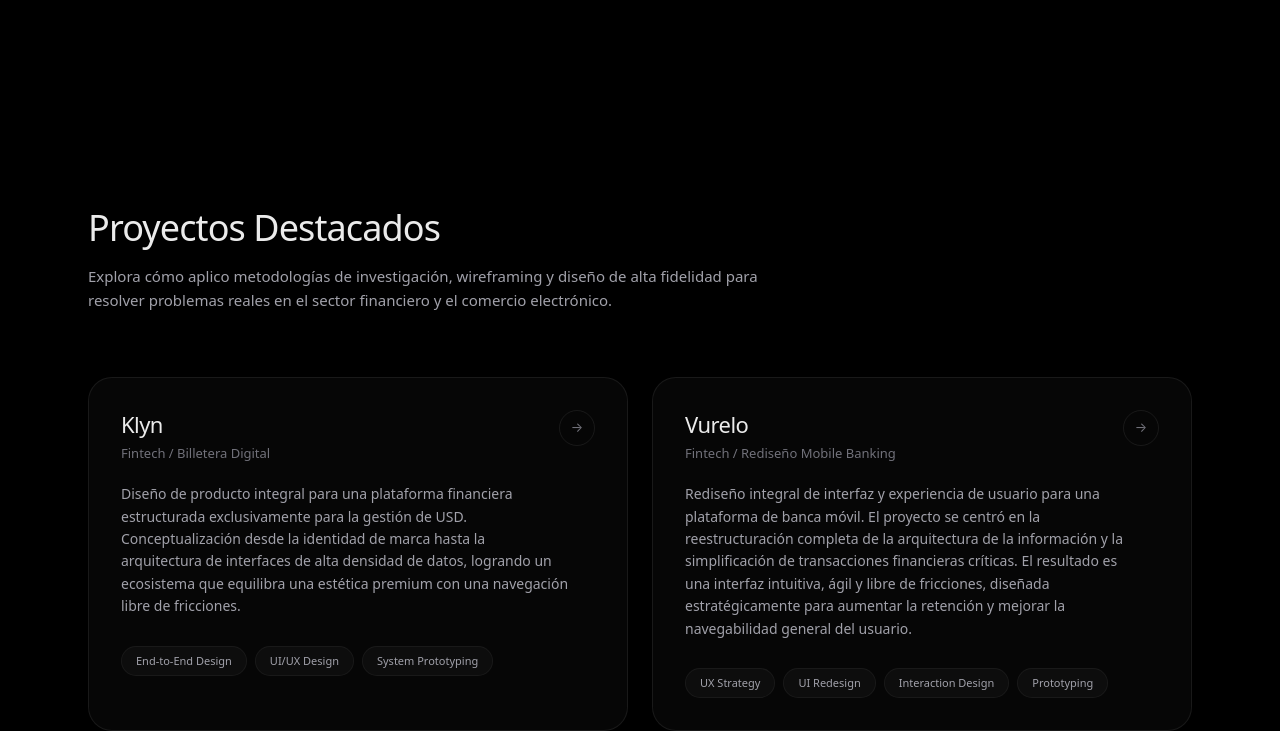
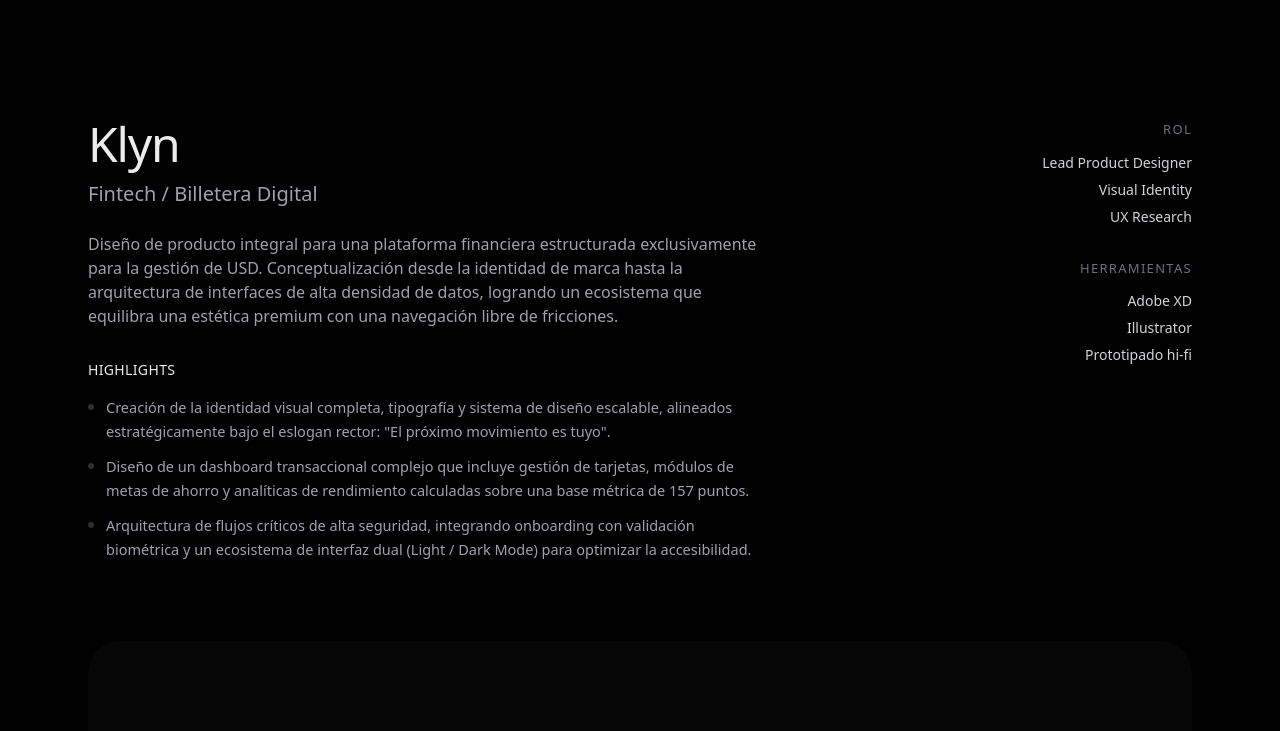
Before and after one commit to rosendojoseandres-dev/rosendodesign, a Next.js app: page / in a window 1280 px wide. Shown: the part 640-1371 px from the top of the page. Built offline with nearby package versions, Linux system fonts and the light colour scheme.

Commit message:
feat: render project details inline instead of cards

```diff
--- a/src/components/ProjectsSection.tsx
+++ b/src/components/ProjectsSection.tsx
@@ -3,65 +3,89 @@
 import type { Project } from "@/content/projects";
 import Reveal from "@/components/Reveal";
 
-function ProjectCard({ project }: { project: Project }) {
+function ProjectBlock({ project }: { project: Project }) {
   return (
-    <div className="group relative flex h-full w-full flex-col overflow-hidden rounded-[24px] border border-white/[0.08] bg-[#060606] p-6 text-left sm:p-8">
-      <div className="relative flex w-full flex-1 flex-col">
-        <div className="flex items-start justify-between gap-3">
-          <div>
-            <h3 className="text-xl font-medium tracking-tight text-white md:text-[22px]">
-              {project.title}
-            </h3>
-            <p className="mt-1.5 text-[13px] text-zinc-500">{project.subtitle}</p>
-          </div>
-          <span
-            className="inline-flex h-9 w-9 shrink-0 items-center justify-center rounded-full border border-white/[0.08] bg-transparent text-[13px] text-zinc-500 transition duration-300 group-hover:border-white/[0.15] group-hover:text-zinc-300"
-            aria-hidden="true"
-          >
-            →
-          </span>
+    <div className="relative flex flex-col gap-10 border-b border-white/[0.08] pb-24 pt-10 sm:gap-16 sm:pb-32">
+      {/* Encabezado del proyecto */}
+      <div className="flex flex-col md:flex-row md:items-start md:justify-between gap-8">
+        <div className="max-w-2xl">
+          <h3 className="text-3xl font-medium tracking-tight text-white md:text-4xl lg:text-5xl">
+            {project.title}
+          </h3>
+          <p className="mt-3 text-lg text-zinc-400 md:text-xl">
+            {project.subtitle}
+          </p>
+          <p className="mt-6 text-[15px] leading-relaxed text-zinc-400 md:text-base">
+            {project.summary}
+          </p>
+
+          {project.highlights && project.highlights.length > 0 && (
+            <div className="mt-8">
+              <h4 className="mb-4 text-sm font-medium tracking-wide text-white uppercase">Highlights</h4>
+              <ul className="flex flex-col gap-3">
+                {project.highlights.map((h, i) => (
+                  <li key={i} className="flex items-start gap-3 text-[14.5px] leading-relaxed text-zinc-400">
+                    <span className="mt-2 h-1.5 w-1.5 shrink-0 rounded-full bg-white/20" />
+                    <span>{h}</span>
+                  </li>
+                ))}
+              </ul>
+            </div>
+          )}
         </div>
 
-        <p className="mt-5 max-w-[56ch] text-[14px] leading-[1.6] text-zinc-400">
-          {project.summary}
-        </p>
+        {/* Roles y Herramientas */}
+        <div className="flex min-w-[200px] flex-col gap-8 md:text-right">
+          {project.role && project.role.length > 0 && (
+            <div>
+              <h4 className="mb-3 text-[13px] font-medium tracking-widest text-zinc-500 uppercase">Rol</h4>
+              <ul className="flex flex-col gap-1.5 md:items-end">
+                {project.role.map((r, i) => (
+                  <li key={i} className="text-[14px] text-zinc-300">{r}</li>
+                ))}
+              </ul>
+            </div>
+          )}
+          {project.tools && project.tools.length > 0 && (
+            <div>
+              <h4 className="mb-3 text-[13px] font-medium tracking-widest text-zinc-500 uppercase">Herramientas</h4>
+              <ul className="flex flex-col gap-1.5 md:items-end">
+                {project.tools.map((t, i) => (
+                  <li key={i} className="text-[14px] text-zinc-300">{t}</li>
+                ))}
+              </ul>
+            </div>
+          )}
+        </div>
+      </div>
 
-        <div className="mt-7 flex flex-wrap gap-2">
-          {project.tags.slice(0, 4).map((t) => (
-            <span
-              key={t}
-              className="rounded-full border border-white/[0.05] bg-white/[0.03] px-3.5 py-1.5 text-[11px] font-medium text-zinc-400"
-            >
-              {t}
-            </span>
+      {/* Mockups */}
+      {project.mockups && project.mockups.length > 0 && (
+        <div className="mt-4 flex flex-col gap-6 sm:gap-10">
+          {project.mockups.map((src, i) => (
+            <div key={i} className="relative w-full overflow-hidden rounded-[20px] bg-[#060606] sm:rounded-[32px]">
+              <img
+                src={src}
+                alt={`${project.title} Mockup ${i + 1}`}
+                className="w-full object-cover"
+                loading="lazy"
+              />
+            </div>
           ))}
         </div>
-      </div>
+      )}
     </div>
   );
 }
 
 export default function ProjectsSection({ projects }: { projects: Project[] }) {
   return (
-    <section id="proyectos" className="relative py-20 sm:py-24 md:py-32">
+    <section id="proyectos" className="relative pb-20 sm:pb-24 md:pb-32">
       <div className="container-max">
-        <Reveal>
-          <div className="flex flex-col gap-5 md:flex-row md:items-end md:justify-between">
-            <div>
-              <h2 className="text-3xl font-medium tracking-tight text-white sm:text-4xl">
-                Proyectos Destacados
-              </h2>
-              <p className="mt-4 max-w-2xl text-[15px] leading-relaxed text-zinc-400">
-                Explora cómo aplico metodologías de investigación, wireframing y diseño de alta fidelidad para resolver problemas reales en el sector financiero y el comercio electrónico.
-              </p>
-            </div>
-          </div>
-        </Reveal>
-
-        <div className="mt-12 grid gap-5 md:mt-16 md:grid-cols-2 lg:gap-6">
+        <div className="flex flex-col gap-10">
           {projects.map((p, idx) => (
-            <Reveal key={p.slug} delay={idx * 0.05} className="h-full">
-              <ProjectCard project={p} />
+            <Reveal key={p.slug} delay={idx * 0.05}>
+              <ProjectBlock project={p} />
             </Reveal>
           ))}
         </div>
```
